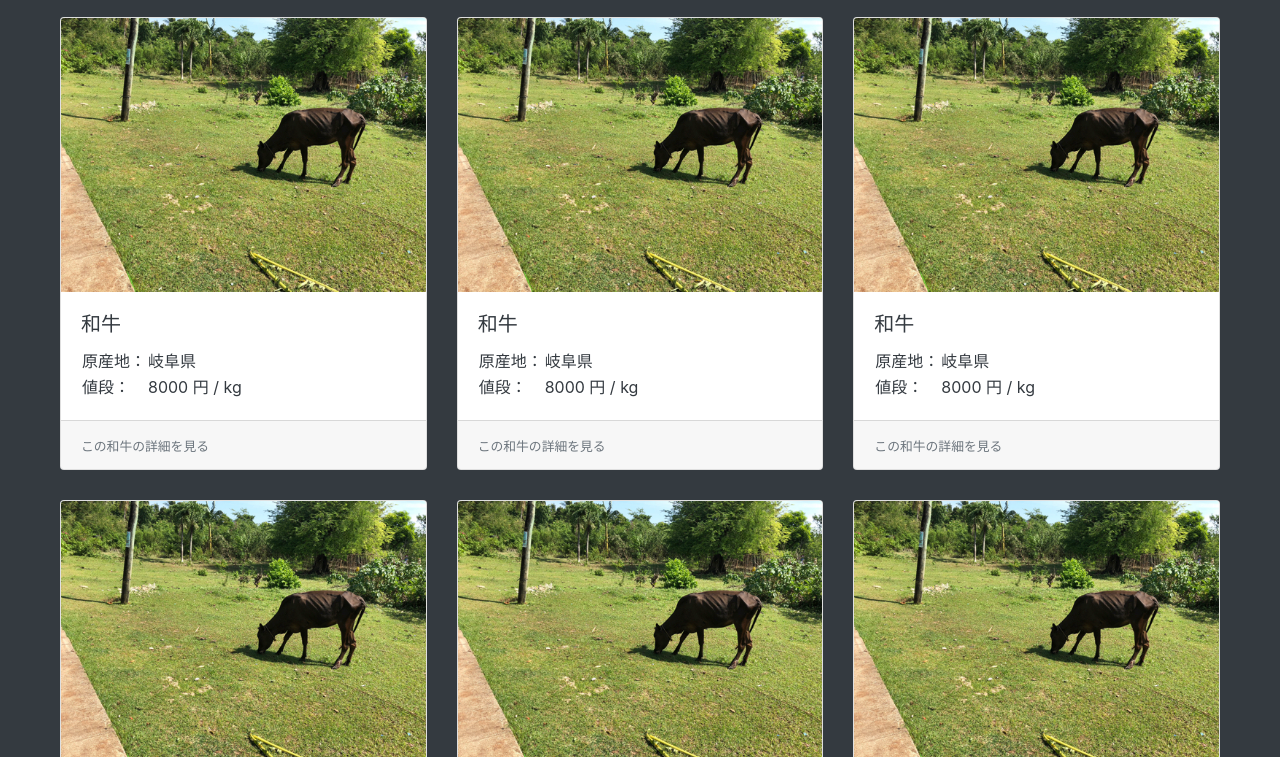
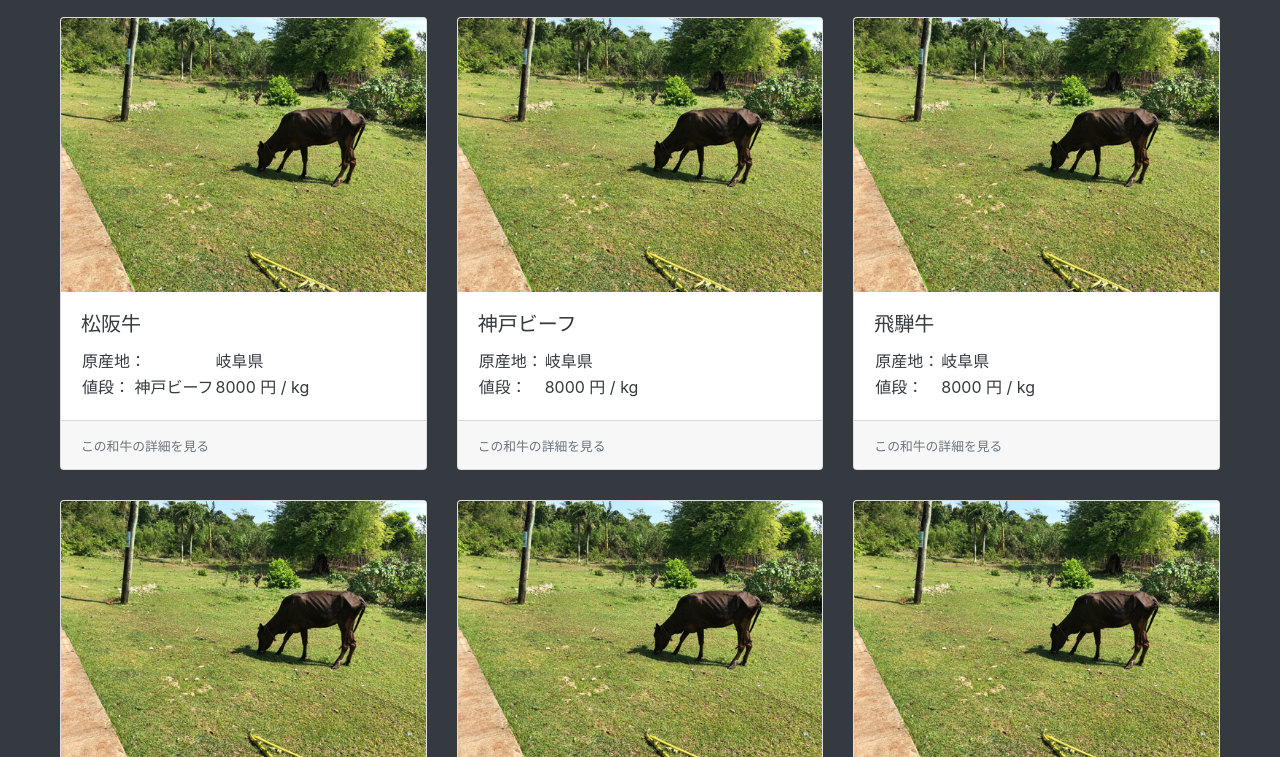
Before and after one commit to sj-824/wagyu_price, a plain HTML site: page index.html in a window 1280 px wide. Shown: the part 43-800 px from the top of the page. Drawn offline with Linux system fonts and the light colour scheme.

Commit message:
index.htmlの1列目のカードの表示名を変更

```diff
--- a/index.html
+++ b/index.html
@@ -31,7 +31,26 @@
       <a href="#" class="card">
         <img class="card-img-top" src="img/ph_beaf.jpg">
         <div class="card-body">
-          <h5 class="card-title">和牛</h5>
+          <h5 class="card-title">松阪牛</h5>
+          <table>
+            <tr>
+              <td>原産地： </td>
+              <td>岐阜県</td>
+            </tr>
+            <tr>
+              <td>値段： 神戸ビーフ</td>
+              <td>8000 円 / kg</td>
+            </tr>
+          </table>
+        </div>
+        <div class="card-footer">
+          <small class="text-muted">この和牛の詳細を見る</small>
+        </div>
+      </a>
+      <a href="#" class="card">
+        <img class="card-img-top" src="img/ph_beaf.jpg">
+        <div class="card-body">
+          <h5 class="card-title">神戸ビーフ</h5>
           <table>
             <tr>
               <td>原産地： </td>
@@ -50,26 +69,7 @@
       <a href="#" class="card">
         <img class="card-img-top" src="img/ph_beaf.jpg">
         <div class="card-body">
-          <h5 class="card-title">和牛</h5>
-          <table>
-            <tr>
-              <td>原産地： </td>
-              <td>岐阜県</td>
-            </tr>
-            <tr>
-              <td>値段： </td>
-              <td>8000 円 / kg</td>
-            </tr>
-          </table>
-        </div>
-        <div class="card-footer">
-          <small class="text-muted">この和牛の詳細を見る</small>
-        </div>
-      </a>
-      <a href="#" class="card">
-        <img class="card-img-top" src="img/ph_beaf.jpg">
-        <div class="card-body">
-          <h5 class="card-title">和牛</h5>
+          <h5 class="card-title">飛騨牛</h5>
           <table>
             <tr>
               <td>原産地： </td>
```
